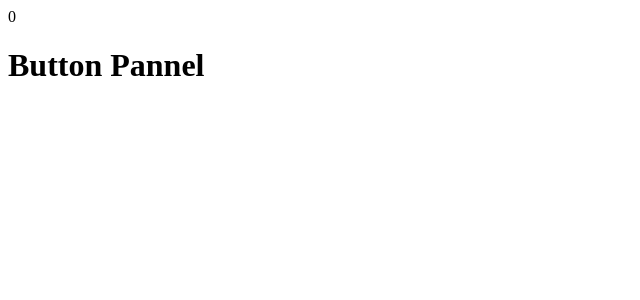
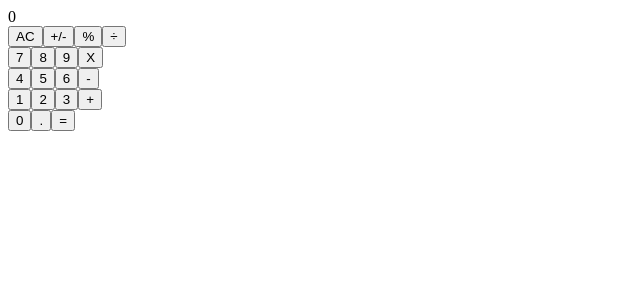
Before and after one commit to talhawaqar/Calculator-React, a React (Create React App) app: page / in a window 1280 px wide. Shown: the top 300 px of the page, without its empty margins (0-640 px from the left). Built offline with nearby package versions, Linux system fonts and the light colour scheme.

Commit message:
Complete ButtonPanel component and fix Button component

```diff
--- a/src/components/Button.js
+++ b/src/components/Button.js
@@ -1,9 +1,9 @@
 import PropTypes from 'prop-types';
 
-const Button = (props)=>{
-  cont {name} = props
-  return(
-    <button>{name}</button>
+const Button = (props) => {
+  const { name } = props;
+  return (
+    <button type="button">{name}</button>
   );
 };
 
@@ -11,4 +11,8 @@
   name: PropTypes.string,
 };
 
+Button.defaultProps = {
+  name: '',
+};
+
 export default Button;
--- a/src/components/ButtonPanel.js
+++ b/src/components/ButtonPanel.js
@@ -1,4 +1,36 @@
+import Button from './Button';
+
 const ButtonPanel = () => (
-  <h1>Button Pannel</h1>
+  <div>
+    <div>
+      <Button name="AC" />
+      <Button name="+/-" />
+      <Button name="%" />
+      <Button name="÷" />
+    </div>
+    <div>
+      <Button name="7" />
+      <Button name="8" />
+      <Button name="9" />
+      <Button name="X" />
+    </div>
+    <div>
+      <Button name="4" />
+      <Button name="5" />
+      <Button name="6" />
+      <Button name="-" />
+    </div>
+    <div>
+      <Button name="1" />
+      <Button name="2" />
+      <Button name="3" />
+      <Button name="+" />
+    </div>
+    <div>
+      <Button name="0" />
+      <Button name="." />
+      <Button name="=" />
+    </div>
+  </div>
 );
 export default ButtonPanel;
```
